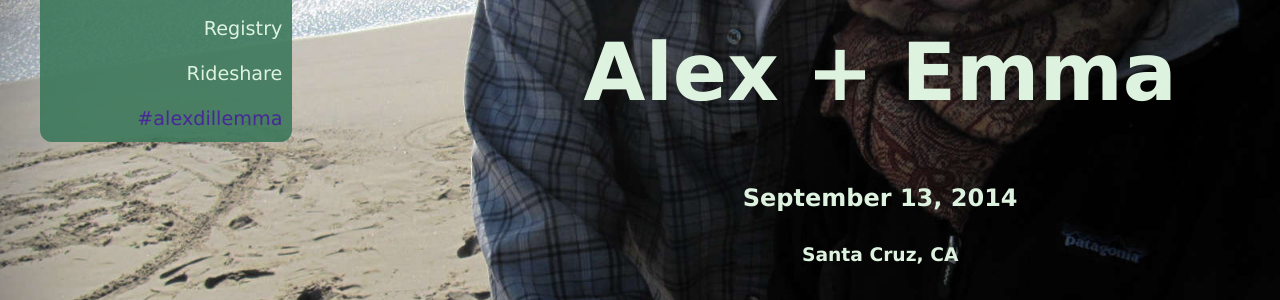
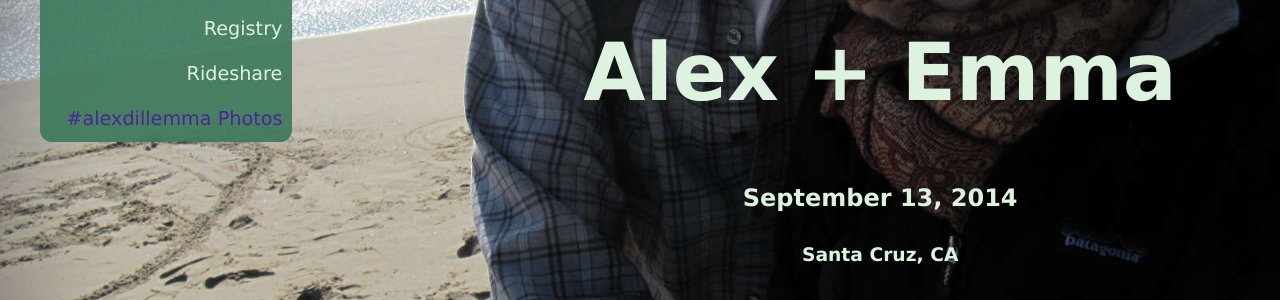
Before and after one commit to adgaudio/wedding, a Jekyll site: the page built from index.html, in a window 1280 px wide. Shown: the part 326-626 px from the top of the page. Built offline with Jekyll 4.4.1, drawn with Linux system fonts in a browser that asks for light colours; Markdown is read by kramdown in place of the engine named in the settings.

Commit message:
Update default.html

```diff
--- a/_layouts/default.html
+++ b/_layouts/default.html
@@ -28,7 +28,7 @@
           <li><a href="http://www.myregistry.com/wedding-registry/Emma-Richter-Alex-Gaudio-New-York-NY/700779">Registry</a></li>
           {% comment %} <li><a href="{{ site.baseurl }}/rsvp.html#site">Preliminary RSVP</a></li> {% endcomment %}
           <li><a href="http://alexdillemma.freeforums.net/">Rideshare</a></li>
-          <li><a href="{{ site.baseurl }}/instagram.html#site" class="purple_text">#alexdillemma</a></li>
+          <li><a href="{{ site.baseurl }}/instagram.html#site" class="purple_text">#alexdillemma Photos</a></li>
         </ul>
       </div>
       <div id="site" class="{{ page.site_classes }}">
```
